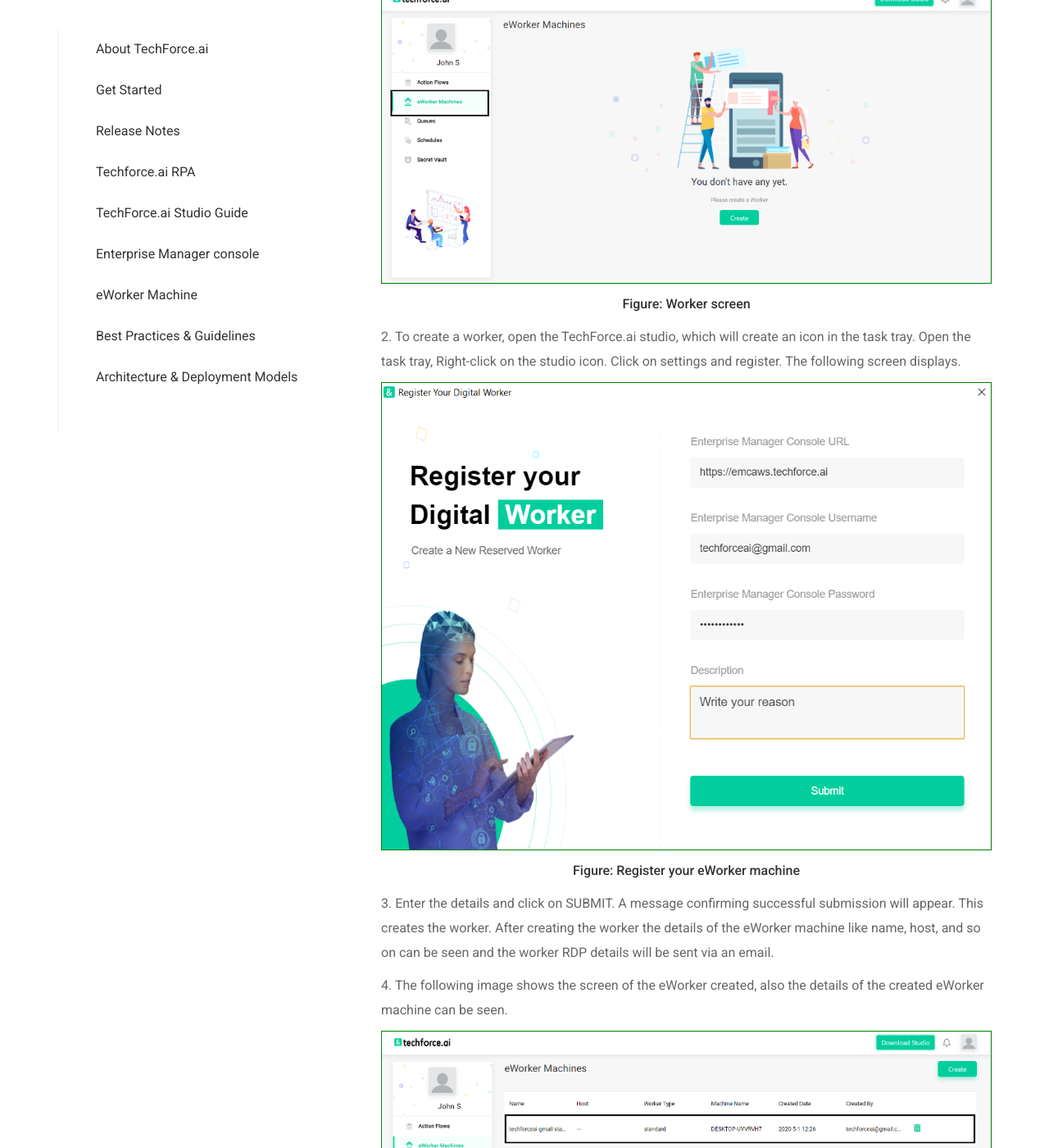
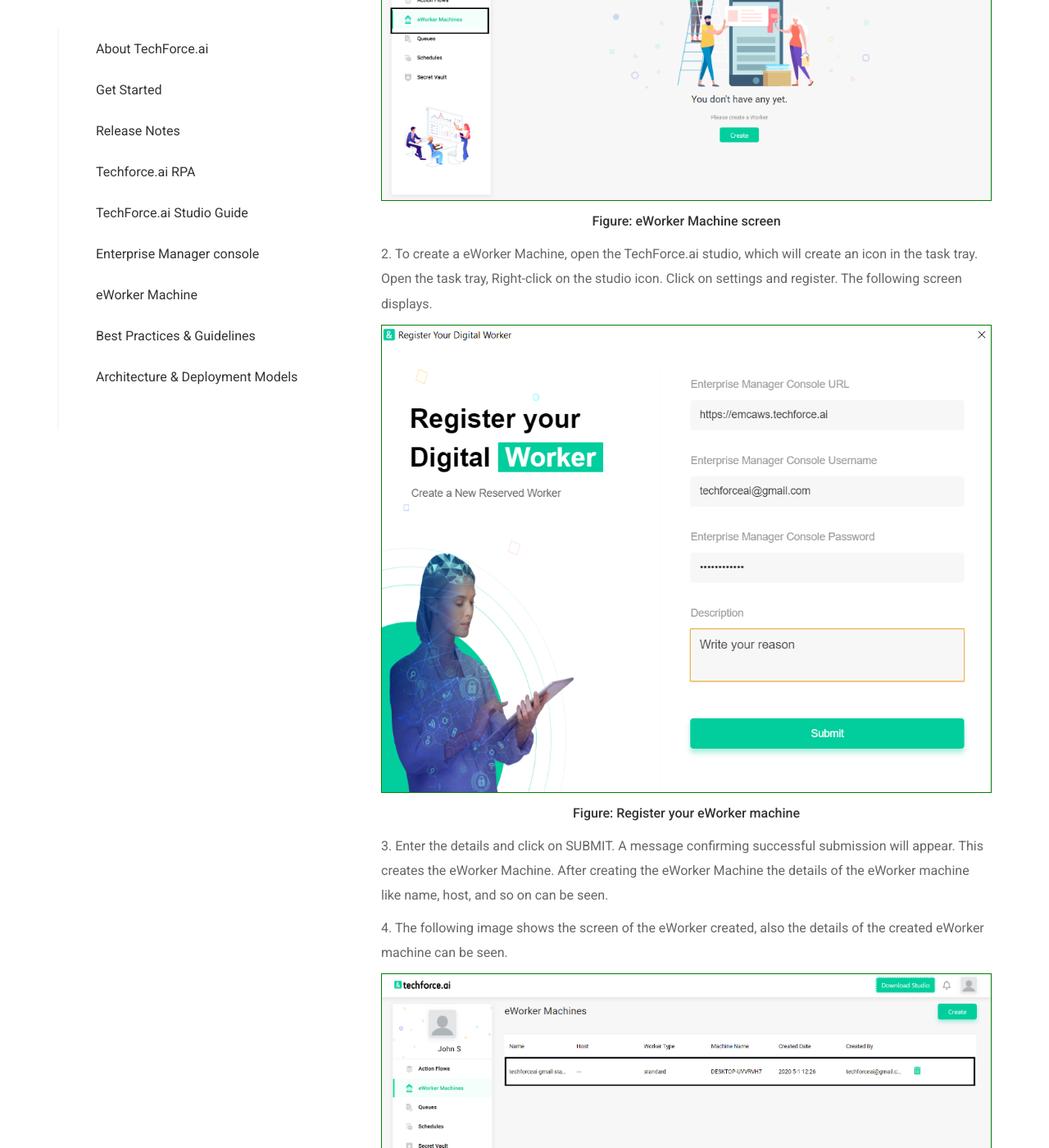
Before and after one commit to digitamizers/Documentation, a Jekyll site: the page built from index.md, in a window 1280 px wide and 1400 px high, scrolled down 78838 px. Shown: the whole window at 82% size. Built offline with Jekyll 4.4.1, drawn with Linux system fonts in a browser that asks for light colours; some of the changed text lies outside the part shown.

Commit message:
csjbcjdkns

```diff
--- a/_layouts/default.html
+++ b/_layouts/default.html
@@ -1065,8 +1065,8 @@
                          </div>
 
                          <div id="Building"  class="page-section">
-                             <h4 class="amethyst"> Building a basic eWorker</h4>
-                             <h5>Building a basic eWorker</h5>
+                             <h4 class="amethyst"> Building a basic Action Flow</h4>
+                             <h5>Building a basic Action Flow</h5>
                              <p><span class="numbers">Use case:  </span> Get the Price of iPhone from Amazon</p>
                              <h5>Launch the studio</h5>
                              <li><span class="numbers">	<strong>Step1: </strong> </span>  Create a new flow by clicking on the New Icon. A new flow will be displayed.</li>
@@ -1093,7 +1093,7 @@
                                <li><span class="numbers"><strong>	Step7: </strong></span>Drag and drop the read action into the flow.</li>
                              <img src="{{ '/assets/images/doc-img98.png' | relative_url }}" alt="image" style="border:1px solid green;margin-left:0%;margin-top:10px;margin-bottom:10px;">
                                  <p style="text-align:center;"><strong>Figure: Read Action</strong></p>
-                               <p>Pass the XPath of which you want to read into the HTML element and create a variable in the variable window and pass the variable name in the Read to variable.</p>
+                               <p>Pass the XPath of HTML element which you want to read into Element Xpath Teext box and create a variable in the variable panel and pass the variable name in the Read to variable text box.</p>
                              <img src="{{ '/assets/images/doc-img99.png' | relative_url }}" alt="image" style="border:1px solid green;margin-left:0%;margin-top:10px;margin-bottom:10px;">
                                <p style="text-align:center;"><strong>Figure: Variable Panel - Create Variable </strong></p>
                                <li><span class="numbers"> <strong>	Step8: </strong></span> Drag and drop the echo action  into the flow.</li>
@@ -1228,7 +1228,7 @@
                             <p style="text-align:center;"><strong>Figure 21: General</strong></p>
 
                             <li><strong> Programming</strong></li>
-                            <p>Programming Action comprises String and Technology Sub-Actions. Using String Sub-Action, the user can perform string operations and match case operations. By using Programming Sub-Action, the user can include programming languages like JavaScript, Python, R, and Auto Hotkey scripting, available to automate.</p>
+                            <p>Programming Action comprises String and Technology Sub-Actions. Using String Sub-Action, the user can perform string operations and match case operations. By using Programming Sub-Action, the user can include programming languages like JavaScript, Python, and Auto Hotkey scripting, available to automate.</p>
                             <img src="{{ '/assets/images/doc-img37.png' | relative_url }}" alt="image" style=" width:300px;border:1px solid green;margin-left:30%;margin-top:10px;margin-bottom:10px;">
                             <p style="text-align:center;"><strong>Figure 22: Programming</strong></p>
 
@@ -1252,16 +1252,16 @@
                           <div id="DesktopAutomation"  class="page-section">
                             <h4 class="purple"> Desktop Automation</h4>
                             <p>Desktop automation is used to automate desktop applications. In this type of automation, either images or locations are used for interacting with the elements. Dom objects of the web page and web-based actions cannot be accessed using desktop automation. Instead, images and locations can be used. While triggering the flow designed using desktop actions, the user should be careful that the UI of the page should be visible on the screen.</p>
-                            <p>actions that come under desktop automation are Keyboard Shortcuts, · Drag and Drop, Open App, Close App, Close File and Switch App.</p>
+                            <p>Actions that come under desktop automation are Keyboard Shortcuts, Drag and Drop, Open App, Close App, Close File, and Switch App.</p>
                           </div>
 
                           <div id="Keyboard"  class="page-section">
                             <h5 class="purple"> Keyboard Shortcuts</h5>
                             <p>This action is used to send keyboard shortcuts to active applications in which functions like CTRL, WIN, ALT, and SHIFT are assorted in the studio.</p>
                             <li><strong>Properties</strong></li>
-                            <p><span class="numbers">1.</span> <strong> CustomKeys: </strong> Provides a text box in which the user needs to type the function keys to be passed to the active application.</p>
-                            <p><span class="numbers">2.</span> <strong> StandardKeys: </strong>Gives out a list of function keys and all the functions available on the keyboard. Click on keys and select the required function to be used on the active application.</p>
-                            <p><span class="numbers">3.</span> <strong> EnterKey: </strong>Check in the Standard keys and click on the drop-down box to find a drop-down list of the entire keyboard functions; choose ENTER and click on it.</p>
+                            <p><span class="numbers">1.</span> <strong> Custom Keys: </strong> Provides a text box in which the user needs to type the function keys to be passed to the active application.</p>
+                            <p><span class="numbers">2.</span> <strong> Standard Keys: </strong>Gives out a list of function keys and all the functions available on the keyboard. Click on keys and select the required function to be used on the active application.</p>
+                            <p><span class="numbers">3.</span> Check in the Standard keys and click on the drop-down box to find a drop-down list of the entire keyboard functions; choose ENTER and click on it.</p>
                              <p>Example</p>
                             <p><span class="numbers">1.</span><strong> Requirement:</strong> Need to send (Control +Copy) and enter key using custom keys and Standard keys.</p>
                             <p><span class="numbers">2.</span><strong> Control+ Copy:</strong> Check in the Ctrl box and click on Custom keys and type “c” in the text box.</p>
@@ -1695,7 +1695,6 @@
                           <p>Select action is used to select an item from a combo box or a list box.</p>
                            <p><span class="numbers">1.</span><strong> XPath:</strong> HTML Selector of the element into which data is to be passed.</p>
                            <p><span class="numbers">2.</span><strong> Option value:</strong> The option value of the select element to be passed.</p>
-                           <p><span class="numbers">3.</span><strong> Select Variable:</strong>It is used to create one list variable and select that variable from the drop-down. Here only the list variable is allowed to select from the drop-down. </p>
                         </div>
 
                         <div id="ConditionalActions"  class="page-section">
@@ -1732,7 +1731,7 @@
                         </div>
                         <div id="TryCatch"  class="page-section">
                           <h5 class="purple"> Try Catch</h5>
-                          <p>Drag the Try Catch block into the flow. Whatever be the actions involved in the flow, add each step or action in the Try block. After running the flow, if any exceptions are found, those exceptions will be handled by the Catch block</p>
+                          <p>Whatever be the actions involved in the flow, add each step or action in the Try block. After running the flow, if any exceptions are found, those exceptions will be handled by the Catch block</p>
                         </div>
 
                         <div id="ExcelActions"  class="page-section">
@@ -1789,9 +1788,9 @@
                         <h5 class="purple"> Delete Row.</h5>
                         <p>Remove a specified row at a certain position.</p>
                         <h6>Properties</h6>
-                        <p><span class="numbers">1.<strong> Enter Full Path:</strong> Enter the full path of the Excel spreadsheet. This option is shown only when taking the Delete Row action directly. If dragged into the open spreadsheet activity, it will not ask the path, and no need to mention the path.</p>
-                        <p><span class="numbers">2.<strong> Enter Sheet Name: </strong>Enter the name of the sheet containing the Row that needs to be deleted. Only String variables and strings are supported (Example: Sheet1).</p>
-                        <p><span class="numbers">3.<strong> Delete Row: </strong>Enter the exact number of the row to be deleted. Only String variables and number values are supported.</p>
+                        <p><span class="numbers">1.<strong> Full Path:</strong> Enter the full path of the Excel spreadsheet. This option is shown only when taking the Delete Row action directly. If dragged into the open spreadsheet activity, it will not ask the path, and no need to mention the path.</p>
+                        <p><span class="numbers">2.<strong> Sheet Name: </strong>Enter the name of the sheet containing the Row that needs to be deleted. Only String variables and strings are supported (Example: Sheet1).</p>
+                        <p><span class="numbers">3. Enter the exact number of the row to be deleted. Only String variables and number values are supported.</p>
                       </div>
 
                       <div id="GetCell"  class="page-section">
@@ -1799,7 +1798,7 @@
                         <p>Reads the values from a row beginning with the cell specified in the Starting Cell field and stores it in a string variable.</p>
                         <h6>Properties</h6>
                         <p><span class="numbers">1.<strong> Full Path:</strong> Enter the full path of the Excel spreadsheet. This option is shown only when taking the Get Cell action directly. If dragged into the open spreadsheet activity, it will not ask the path, and no need to mention the path.</p>
-                        <p><span class="numbers">2.<strong> Enter Sheet Name: </strong>Enter the name of the sheet containing the Cell to be read. Only String variables and strings are supported (Example: Sheet1).</p>
+                        <p><span class="numbers">2.<strong> Sheet Name: </strong>Enter the name of the sheet containing the Cell to be read. Only String variables and strings are supported (Example: Sheet1).</p>
                         <p><span class="numbers">3.<strong> Cell Address: </strong>The exact Cell address that needs to be read. Only String variables and number values are supported.</p>
                         <p><span class="numbers">4.<strong> Select variable: </strong>Create the variable as string Stores the information from the specified spreadsheet Cell in a variable. Only string variables are supported.</p>
                       </div>
@@ -1811,7 +1810,7 @@
                         <p>Writes a value into a specified spreadsheet cell. If the sheet does not exist, a new one is created with the Sheet Name value. If a value exists, it is overwritten. Changes are immediately saved.</p>
                         <h6>Properties</h6>
                         <p><span class="numbers">1.<strong> Full Path:</strong> Enter the full path of the Excel spreadsheet being used. This option is shown only when taking the Write Cell action directly. If dragged into the open spreadsheet activity, it will not ask the path, and no need to mention the path.</p>
-                        <p><span class="numbers">2.<strong> Enter Sheet Name:</strong> Enter the name of the sheet containing the Cell to be written. Only String variables and strings are supported (Example: Sheet1).</p>
+                        <p><span class="numbers">2.<strong> Sheet Name:</strong> Enter the name of the sheet containing the Cell to be written. Only String variables and strings are supported (Example: Sheet1).</p>
                         <p><span class="numbers">3.<strong> Cell Address: </strong>Enter the exact Cell address to be written. Only String variables and number values are supported.</p>
                         <p><span class="numbers">4.<strong> Cell Value: </strong>Enter the cell value to be written. It allows only the String and String variable. If passing the value through variable, mention the variable within the tilde symbol (Example: `VaribleName`).</p>
 
@@ -1913,8 +1912,8 @@
                         <h5 class="purple"> Insert Column</h5>
                         <p>The Insert Column action is used to create a new column into an Excel file.</p>
                         <h6>Properties</h6>
-                        <p><span class="numbers">1.<strong> Enter Path:</strong> Need to give the full path of the excel spreadsheet. This option is shown only while taking the insert column action directly. if dragged into the open spreadsheet activity, it will not ask the path,  and no need to mention the path.</p>
-                        <p><span class="numbers">2.<strong> Enter SheetName:</strong> Enter the name of the sheet containing the insert column that needs to be inserted.</p>
+                        <p><span class="numbers">1.<strong> FullPath:</strong> Need to give the full path of the excel spreadsheet. This option is shown only while taking the insert column action directly. if dragged into the open spreadsheet activity, it will not ask the path,  and no need to mention the path.</p>
+                        <p><span class="numbers">2.<strong> SheetName:</strong> Enter the name of the sheet containing the insert column that needs to be inserted.</p>
                           <p><span class="numbers">3.<strong> Number of columns: </strong>Need to give the number of columns to be added in the excel. </p>
                         <p><span class="numbers">4.<strong> Positions: </strong>The position from where the column that is to be inserted, the number should be given.</p>
                       </div>
@@ -2397,7 +2396,7 @@
                              <h5>Adding the Adding the Action Flows.</h5>
                              <p>1. Log in to the EM Console account to view the Action Flows screen. Click on the UPLOAD button at the top right corner and upload the Zip file of the RPA script onto the Action Flows. After uploading, execute the flow.</p>
                              <img src="{{ '/assets/images/doc-img58.png' | relative_url }}"alt="image" style="border: 1px solid green;margin-left:0%;margin-top:10px;margin-bottom:10px;">
-                             <p style="text-align:center;"><strong>Figure: Business Process screen </strong></p>
+                             <p style="text-align:center;"><strong>Figure: Action Flows screen </strong></p>
                              <h5>Executing a Action Flows:</h5>
                              <p>2. In the Action Flows  page, upload the RPA flow and Click on the PLAY button to execute the flow. After clicking on the play button, the following image will appear.</p>
                              <img src="{{ '/assets/images/doc-img59.png' | relative_url }}"alt="image" class="topImg" style="width:400px; border: 1px solid green;margin-left:25%;margin-top:10px;margin-bottom:10px;">
@@ -2407,7 +2406,6 @@
                              <p style="text-align:center;"><strong>Figure: select eworker machine</strong></p>
                              <img src="{{ '/assets/images/doc-img61.png' | relative_url }}"alt="image" class="topImg" style="width:400px; border: 1px solid green;margin-left:25%;margin-top:10px;margin-bottom:10px;">
                              <p style="text-align:center;"><strong>Figure: Select the execution type </strong></p>
-
                           </div>
 
                           <div id="WorkerManagement"  class="page-section">
@@ -2415,10 +2413,10 @@
                             <h5>Worker Management:</h5>
                             <p>1. The main functionality of an eWorker Machine is to execute the flows that are uploaded on the Action Flows page. So, after adding the eWorker machine, while executing the flows, select the eWorker machine that was created.</p>
                             <img src="{{ '/assets/images/doc-img81.png' | relative_url }}"alt="image" class="topImg" style="border:1px solid green; margin-left:0%;margin-top:10px;margin-bottom:10px;">
-                            <p style="text-align:center;"><strong>Figure: Worker screen</strong></p>
+                            <p style="text-align:center;"><strong>Figure: eWorker Machine screen</strong></p>
                             <p>After creating an eWorker machine, the details of the eWorker machine - like name, host and so on - can be seen.</p>
                             <img src="{{ '/assets/images/doc-img83.png' | relative_url }}"alt="image" class="topImg" style="border:1px solid green; margin-left:0%;margin-top:10px;margin-bottom:10px;">
-                            <p style="text-align:center;"><strong>Figure: eWorker machine details </strong></p>
+                            <p style="text-align:center;"><strong>Figure: eWorker Machine details </strong></p>
                             <h5>eWorker Machine Categories:</h5>
                             <p>1. The worker category is the type of eWorker machine that is going to be registered. Currently, only the “Reserved” type can be created.</p>
                             <h5>Reserved:</h5>
@@ -2426,21 +2424,21 @@
                             <h5>Creating a eWorker machine:</h5>
                             <p>1. This is the eWorker Machine screen before the action flows execution environment is created.</p>
                              <img src="{{ '/assets/images/doc-img81.png' | relative_url }}"alt="image" class="topImg" style="border:1px solid green; margin-left:0%;margin-top:10px;margin-bottom:10px;">
-                             <p style="text-align:center;"><strong>Figure: Worker screen </strong></p>
-                            <p><span class="numbers">2.</span> To create a worker, open the TechForce.ai studio, which will create an icon in the task tray. Open the task tray, Right-click on the studio icon. Click on settings and register. The following screen displays.</p>
+                             <p style="text-align:center;"><strong>Figure: eWorker  Machine screen </strong></p>
+                            <p><span class="numbers">2.</span>  To create a eWorker Machine, open the TechForce.ai studio, which will create an icon in the task tray. Open the task tray, Right-click on the studio icon. Click on settings and register. The following screen displays.</p>
                             <img src="{{ '/assets/images/doc-img82.png' | relative_url }}"alt="image" class="topImg" style="border:1px solid green; margin-left:0%;margin-top:10px;margin-bottom:10px;">
                             <p style="text-align:center;"><strong>Figure: Register your eWorker machine </strong></p>
-                            <p><span class="numbers">3.</span> Enter the details and click on SUBMIT. A message confirming successful submission will appear. This creates the worker. After creating the worker the details of the eWorker machine like name, host, and so on can be seen and the worker RDP details will be sent via an email.</p>
+                            <p><span class="numbers">3.</span> Enter the details and click on SUBMIT. A message confirming successful submission will appear. This creates the eWorker Machine. After creating the eWorker Machine the details of the eWorker machine like name, host, and so on can be seen.</p>
                             <p><span class="numbers">4.</span> The following image shows the screen of the eWorker  created, also the details of the created eWorker machine can be seen.</p>
                             <img src="{{ '/assets/images/doc-img83.png' | relative_url }}"alt="image" class="topImg" style="border:1px solid green; margin-left:0%;margin-top:10px;margin-bottom:10px;">
                             <p style="text-align:center;"><strong>Figure: eWorker machine details </strong></p>
                              <h5>Delete eWorker Machine</h5>
                             <p><span class="numbers">1.</span> To delete an eWorker machine created, just click on the DELETE icon which is available in the details of the machine.</p>
                             <img src="{{ '/assets/images/doc-img84.png' | relative_url }}"alt="image" class="topImg" style="border:1px solid green; margin-left:0%;margin-top:10px;margin-bottom:10px;">
-                             <p style="text-align:center;"><strong>Figure: Worker screen </strong></p>
-                            <p><span class="numbers">2.</span> On the next screen, click on YES to confirm the deletion of the worker on the machine.</p>
+                             <p style="text-align:center;"><strong>Figure: Worker screen</strong></p>
+                            <p><span class="numbers">2.</span> On the next screen, click on YES to confirm the deletion of the registered eWorker Machine.</p>
                             <img src="{{ '/assets/images/doc-img85.png' | relative_url }}"alt="image" class="topImg" style="border:1px solid green; margin-left:0%;margin-top:10px;margin-bottom:10px;">
-                             <p style="text-align:center;"><strong>Figure: Delete eWoker Machine screen </strong></p>
+                             <p style="text-align:center;"><strong>Figure: Delete  REgistered eWorker Machine screen </strong></p>
                          </div>
 
                          <div id="Queues"  class="page-section">
```
Also changed, not shown: other parts of _layouts/default.html (+3 -3 lines).
